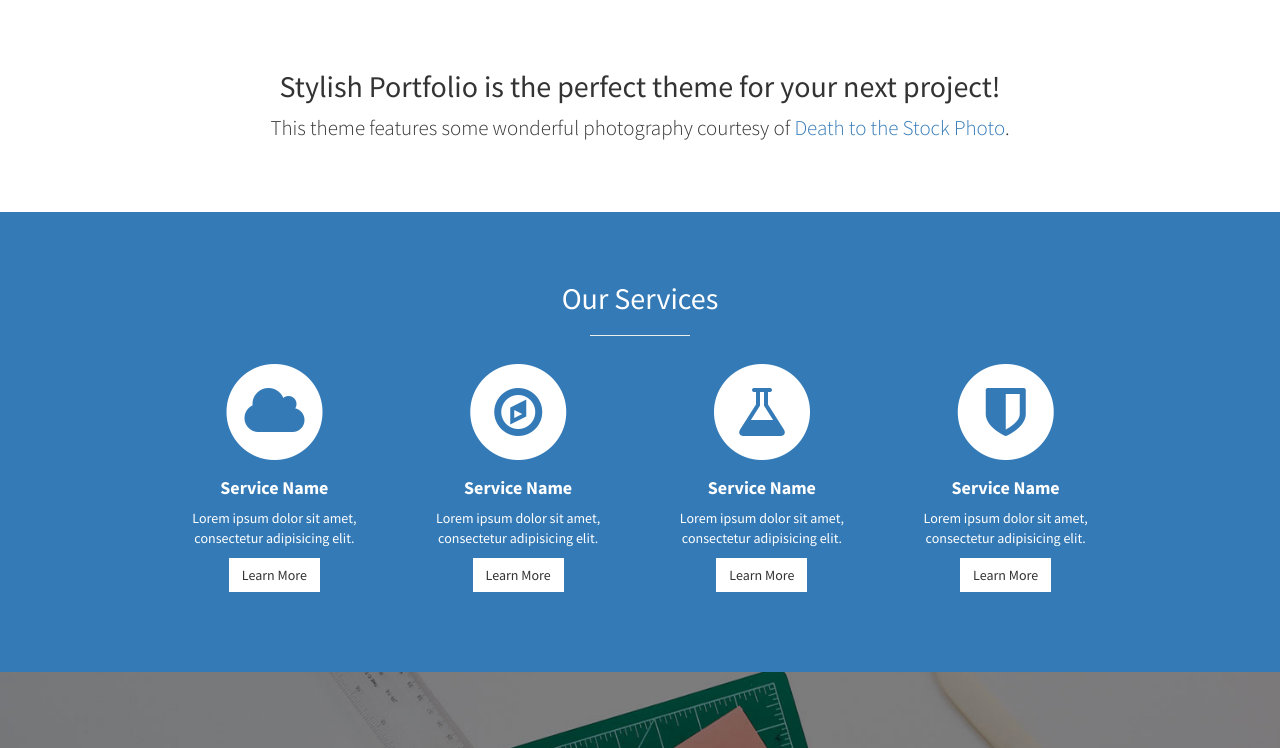
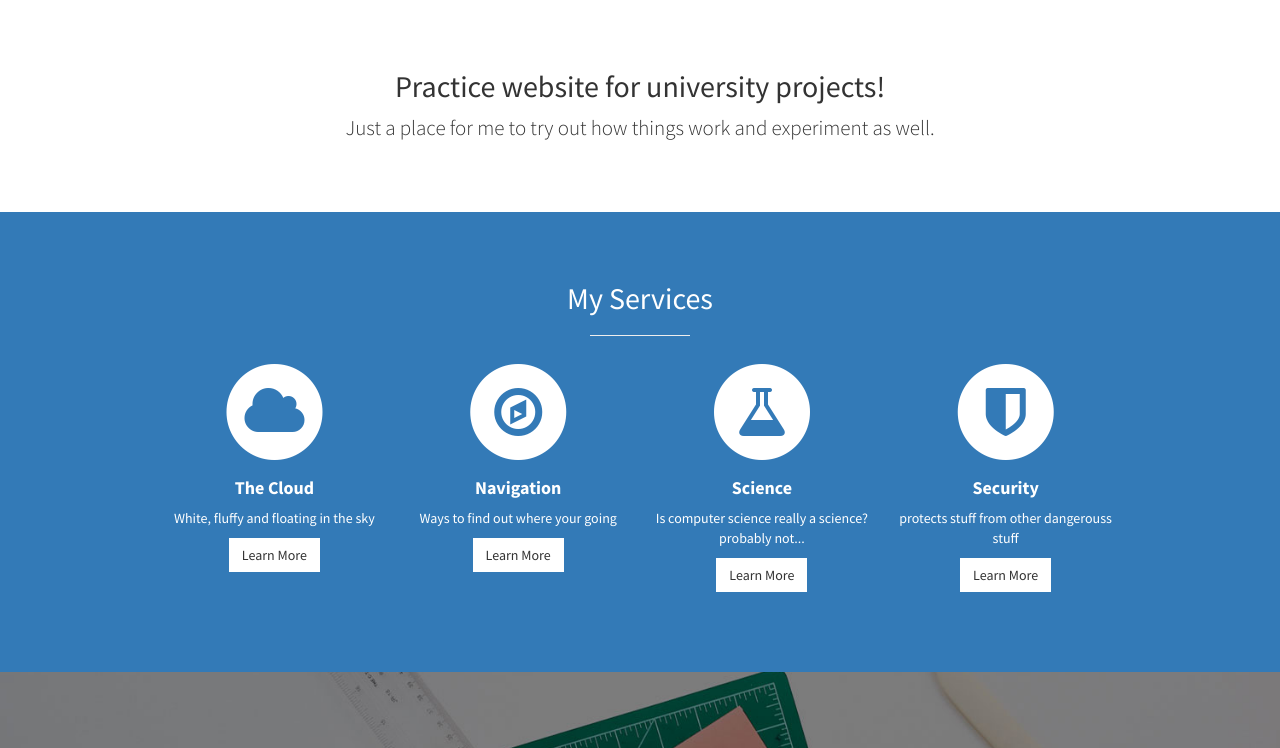
Before and after one commit to AllyMac/PHPtest, a plain HTML site: page index.html in a window 1280 px wide. Shown: the part 800-1548 px from the top of the page. Drawn offline with Linux system fonts and the light colour scheme.

Commit message:
second bootstrap template

```diff
--- a/index.html
+++ b/index.html
@@ -73,8 +73,8 @@
         <div class="container">
             <div class="row">
                 <div class="col-lg-12 text-center">
-                    <h2>Stylish Portfolio is the perfect theme for your next project!</h2>
-                    <p class="lead">This theme features some wonderful photography courtesy of <a target="_blank" href="http://join.deathtothestockphoto.com/">Death to the Stock Photo</a>.</p>
+                    <h2>Practice website for university projects!</h2>
+                    <p class="lead">Just a place for me to try out how things work and experiment as well.</p>
                 </div>
             </div>
             <!-- /.row -->
@@ -88,7 +88,7 @@
         <div class="container">
             <div class="row text-center">
                 <div class="col-lg-10 col-lg-offset-1">
-                    <h2>Our Services</h2>
+                    <h2>My Services</h2>
                     <hr class="small">
                     <div class="row">
                         <div class="col-md-3 col-sm-6">
@@ -98,9 +98,9 @@
                                 <i class="fa fa-cloud fa-stack-1x text-primary"></i>
                             </span>
                                 <h4>
-                                    <strong>Service Name</strong>
+                                    <strong>The Cloud</strong>
                                 </h4>
-                                <p>Lorem ipsum dolor sit amet, consectetur adipisicing elit.</p>
+                                <p>White, fluffy and floating in the sky</p>
                                 <a href="#" class="btn btn-light">Learn More</a>
                             </div>
                         </div>
@@ -111,9 +111,9 @@
                                 <i class="fa fa-compass fa-stack-1x text-primary"></i>
                             </span>
                                 <h4>
-                                    <strong>Service Name</strong>
+                                    <strong>Navigation</strong>
                                 </h4>
-                                <p>Lorem ipsum dolor sit amet, consectetur adipisicing elit.</p>
+                                <p>Ways to find out where your going</p>
                                 <a href="#" class="btn btn-light">Learn More</a>
                             </div>
                         </div>
@@ -124,9 +124,9 @@
                                 <i class="fa fa-flask fa-stack-1x text-primary"></i>
                             </span>
                                 <h4>
-                                    <strong>Service Name</strong>
+                                    <strong>Science</strong>
                                 </h4>
-                                <p>Lorem ipsum dolor sit amet, consectetur adipisicing elit.</p>
+                                <p>Is computer science really a science? probably not...</p>
                                 <a href="#" class="btn btn-light">Learn More</a>
                             </div>
                         </div>
@@ -137,9 +137,9 @@
                                 <i class="fa fa-shield fa-stack-1x text-primary"></i>
                             </span>
                                 <h4>
-                                    <strong>Service Name</strong>
+                                    <strong>Security</strong>
                                 </h4>
-                                <p>Lorem ipsum dolor sit amet, consectetur adipisicing elit.</p>
+                                <p>protects stuff from other dangerouss stuff</p>
                                 <a href="#" class="btn btn-light">Learn More</a>
                             </div>
                         </div>
```
